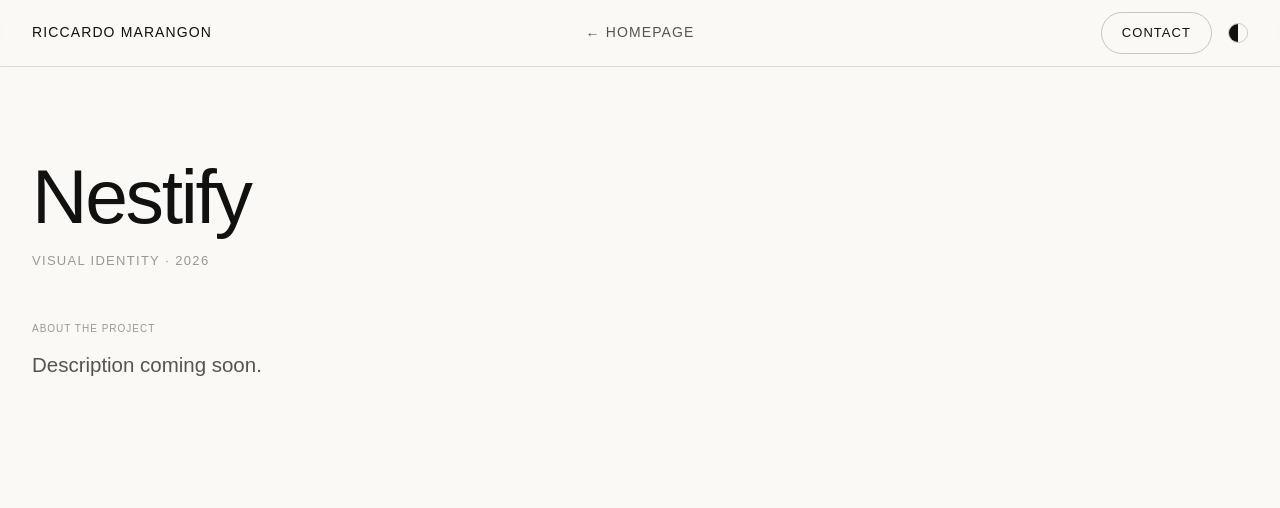
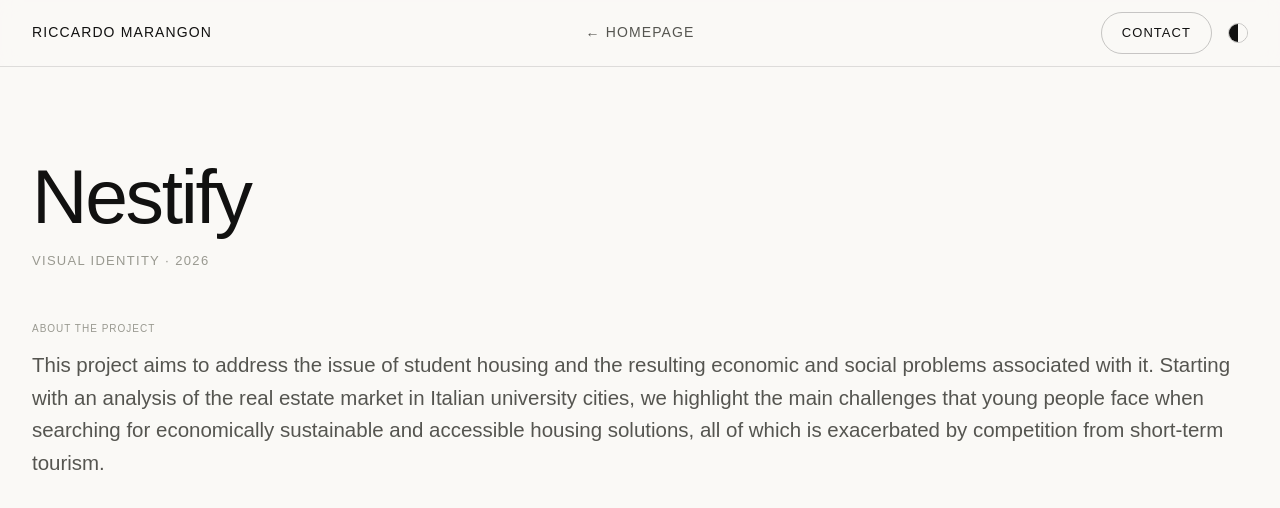
Before and after one commit to mangodesign1999/mangostudio, a plain HTML site: page Pagine progetto/nestify.html in a window 1280 px wide. Shown: the top 508 px of the page. Drawn offline with Linux system fonts and the light colour scheme; a web font is replaced by a local one.

Commit message:
Update Nestify project description

```diff
--- a/Pagine progetto/nestify.html
+++ b/Pagine progetto/nestify.html
@@ -878,7 +878,7 @@ body:not(.dark-mode) .card-overlay { background: rgba(17,17,16,0.5); }
   <div class="project-description">
     <h3>About the project</h3>
     <p>
-      Description coming soon.
+      This project aims to address the issue of student housing and the resulting economic and social problems associated with it. Starting with an analysis of the real estate market in Italian university cities, we highlight the main challenges that young people face when searching for economically sustainable and accessible housing solutions, all of which is exacerbated by competition from short-term tourism.
     </p>
   </div>
 </section>
```
